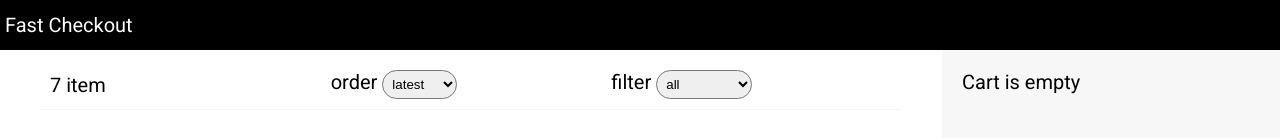
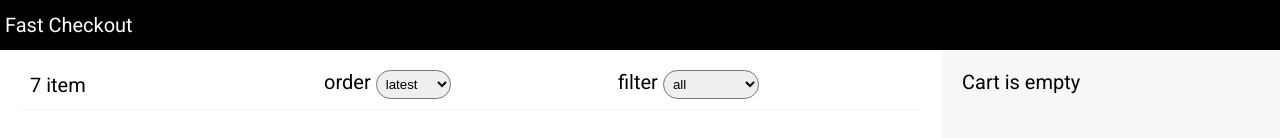
Before and after one commit to thejennify/fast-checkout, a React (Create React App) app: page / in a window 1280 px wide. Shown: the top 138 px of the page. Built offline with nearby package versions, Linux system fonts and the light colour scheme.

Commit message:
fixed filter component margin

```diff
--- a/src/Filter.scss
+++ b/src/Filter.scss
@@ -8,7 +8,7 @@
 .filter {
 @extend %flex-center;
 padding: 1rem;
-margin: 1rem 4rem;
+margin: 1rem 2rem;
 border-bottom: 0.1rem #f6f6f6 solid;
 
 
```
Also changed, not shown: 1 other file (tests, documents, lock files or other folders).
